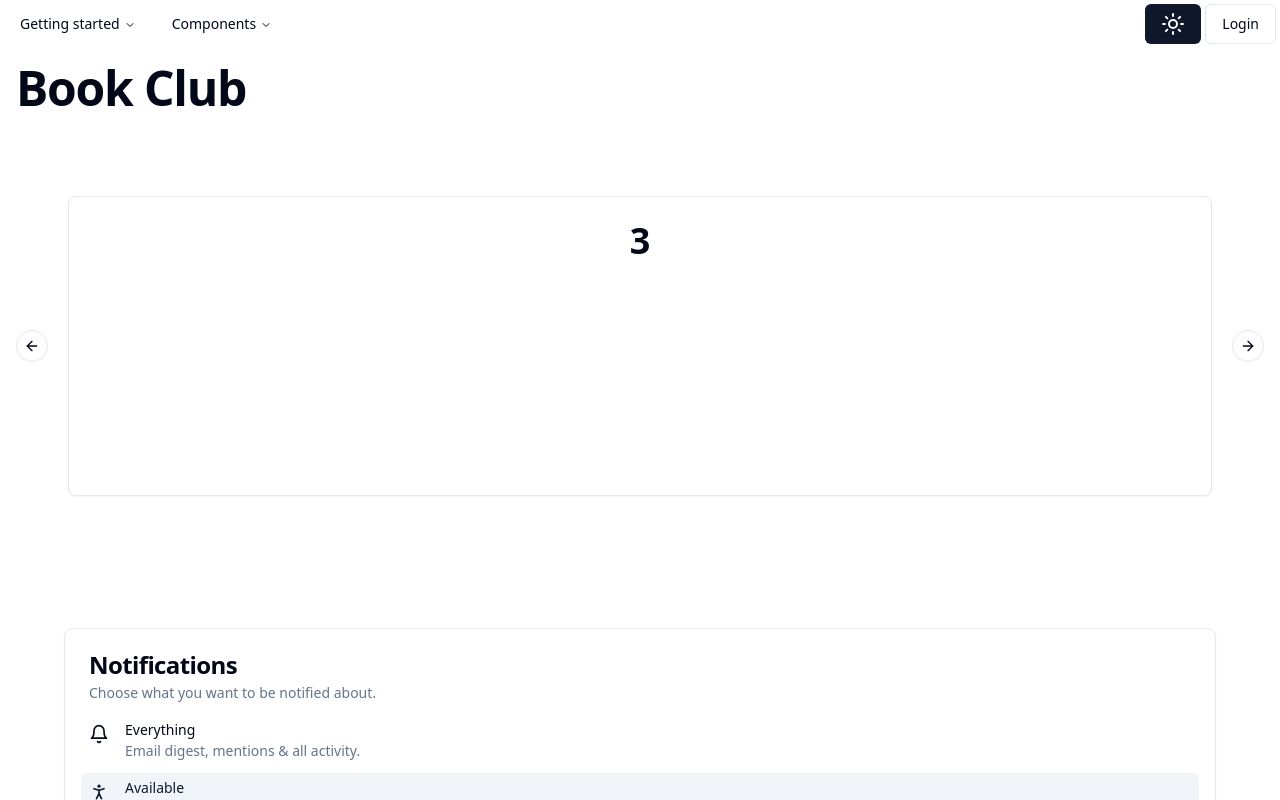
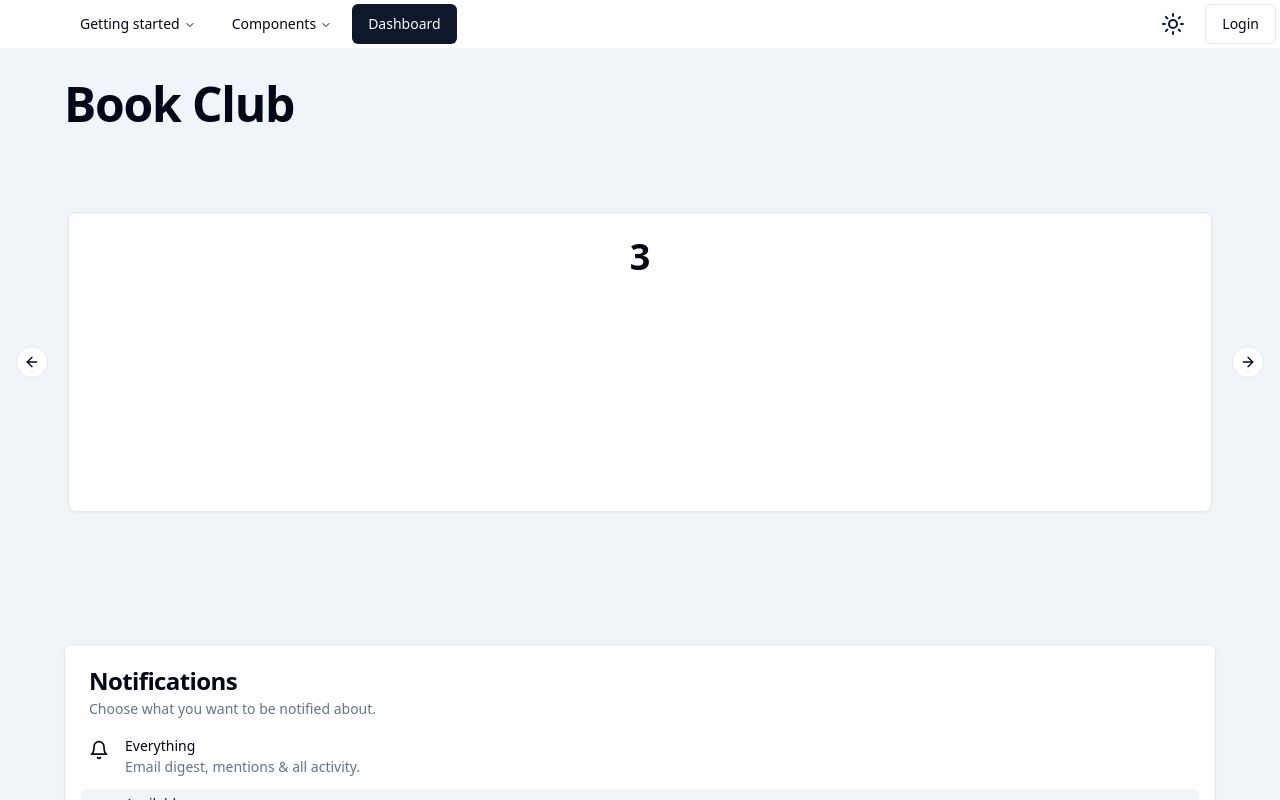
Before and after one commit to catx13/weather-app, a React (Vite) app: page / in a window 1280 px wide. Shown: the top 800 px of the page. Built offline with nearby package versions, Linux system fonts and the light colour scheme.

Commit message:
adding dashboard to routes

```diff
--- a/src/appcomponents/NavigationBar.tsx
+++ b/src/appcomponents/NavigationBar.tsx
@@ -16,6 +16,7 @@ import { useTheme } from "@/components/theme-provider";
 import { Sun, Moon } from "lucide-react";
 import { Theme } from "@/globals/datatypes";
 import { LoginButton } from "./LoginButton";
+import { Link } from "react-router-dom";
 
 const components: { title: string; href: string; description: string }[] = [
   {
@@ -69,10 +70,10 @@ export function NavigationMenuDemo() {
   };
   React.useEffect(() => {
     setCurrentTheme(localStorage.getItem("vite-ui-theme") as Theme);
-    console.log(currentTheme,"effect")
+    console.log(currentTheme, "effect");
   }, []);
   return (
-    <NavigationMenu className='p-1' style={{ maxWidth: "100%" }}>
+    <NavigationMenu className='p-1 pl-16 fixed top-0 left-0 right-0 bg-background' style={{ maxWidth: "100%" }}>
       <div className='flex justify-between ' style={{ width: "100%" }}>
         <NavigationMenuList>
           {" "}
@@ -125,10 +126,15 @@ export function NavigationMenuDemo() {
               </ul>
             </NavigationMenuContent>
           </NavigationMenuItem>
+          <NavigationMenuItem>
+            <Link to={"/dashboard"}>
+              <Button>Dashboard</Button>
+            </Link>
+          </NavigationMenuItem>
         </NavigationMenuList>
         <NavigationMenuList>
           <NavigationMenuItem>
-            <Button onClick={handleThemeSwitch}>
+            <Button variant={"link"} onClick={handleThemeSwitch}>
               {currentTheme === "dark" ? (
                 <Moon className='' />
               ) : (
@@ -137,7 +143,7 @@ export function NavigationMenuDemo() {
             </Button>
           </NavigationMenuItem>
           <NavigationMenuItem>
-            <LoginButton/>
+            <LoginButton />
           </NavigationMenuItem>
         </NavigationMenuList>
       </div>
--- a/src/appcomponents/ProductCarousel.tsx
+++ b/src/appcomponents/ProductCarousel.tsx
@@ -12,7 +12,7 @@ import {
 
 export function ProductCarousel() {
   const plugin = React.useRef(
-    Autoplay({ delay: 2000, stopOnInteraction: true })
+    Autoplay({ delay: 2000, stopOnInteraction: true ,jump:false})
   )
 
   return (
--- /dev/null
+++ b/src/layouts/HomeLayout.tsx
@@ -0,0 +1,14 @@
+import { NavigationMenuDemo } from "@/appcomponents/NavigationBar";
+import React from "react";
+import { Outlet } from "react-router-dom";
+
+export default function HomeLayout() {
+  return (
+    <>
+      <div className='bg-background text-foreground '>
+        <NavigationMenuDemo />
+       <div className="pt-16 bg-secondary"> <Outlet /></div>
+      </div>
+    </>
+  );
+}
--- a/src/pages/Home.tsx
+++ b/src/pages/Home.tsx
@@ -1,13 +1,11 @@
-import { NavigationMenuDemo } from "@/appcomponents/NavigationBar";
 import { ProductCarousel } from "@/appcomponents/ProductCarousel";
 
 import { DemoNotifications } from "@/appcomponents/Notifications.jsx";
 function Home() {
   return (
     <>
-      <div className='bg-background text-foreground '>
-        <NavigationMenuDemo />
-        <h1 className='scroll-m-20 text-4xl font-extrabold tracking-tight lg:text-5xl p-4'>
+      <div className=''>
+        <h1 className='scroll-m-20 text-4xl font-extrabold tracking-tight lg:text-5xl p-4 pl-16'>
           Book Club
         </h1>
       </div>
```
Also changed, not shown: src/routes/routes.tsx (+18 -12 lines).
